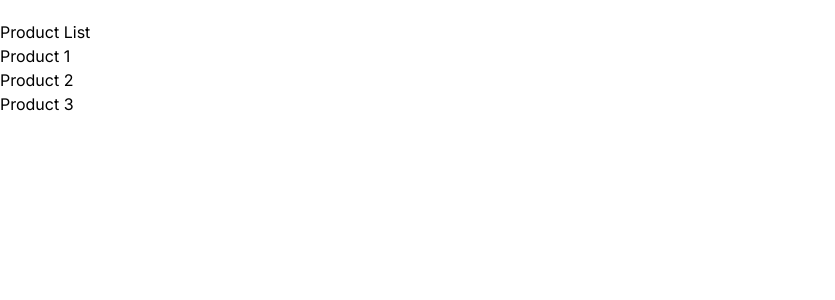
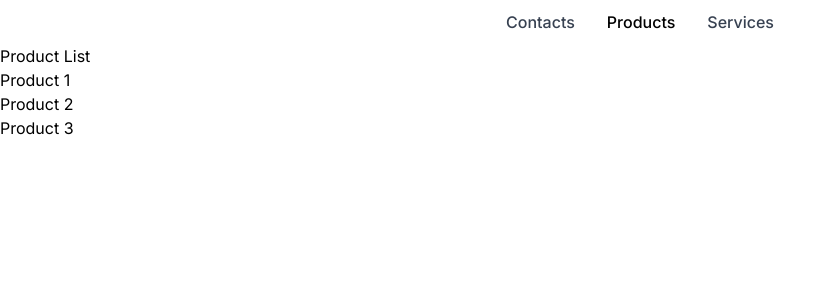
Before and after one commit to GarethPark/GKPProductManagerUI, a Next.js app: page /products in a window 1280 px wide. Shown: the top 300 px of the page, without its empty margins (0-835 px from the left). Built offline with nearby package versions, Linux system fonts and the light colour scheme.

Commit message:
added flowbite and mapping

```diff
--- a/app/components/Header.tsx
+++ b/app/components/Header.tsx
@@ -1,14 +1,39 @@
 
 'use client'
 
+import Link from 'next/link';
+import { usePathname } from 'next/navigation';
+
+const LINKS = [
+    { name: 'Contacts', href: '/' },
+    { name: 'Products', href: '/products' },
+    { name: 'Services', href: '/services' },
+  ];
+
 export const Header = () => {
+    const pathname = usePathname();
+
     return(
         <header>
             <nav className="bg-white border-gray-200 py-2.5 dark:bg-gray-800">
                 <div className="flex flex-wrap justify-center items-center mx-auto max-w-screen-xl">
-                <ul className="flex flex-col mt-4 font-medium lg:flex-row lg:space-x-8 lg:mt-0">
-
-                </ul>
+                    <ul className="flex flex-col mt-4 font-medium lg:flex-row lg:space-x-8 lg:mt-0">
+                        {LINKS.map((link) => {
+                            const isActive = link.href === pathname;
+                            return (
+                                <li key={link.name}>
+                                    <Link
+                                        href={link.href}
+                                        className={`block py-2 pr-4 pl-3 ${
+                                        isActive ? 'text-primary-700' : 'text-gray-700'
+                                        } border-b border-gray-100 hover:bg-gray-50 lg:hover:bg-transparent lg:border-0 lg:hover:text-primary-700 lg:p-0 dark:text-gray-400 lg:dark:hover:text-white dark:hover:bg-gray-700 dark:hover:text-white lg:dark:hover:bg-transparent dark:border-gray-700`}
+                                        aria-current="page">
+                                        {link.name}
+                                    </Link>
+                                </li>
+                            );
+                        })}
+                    </ul>
                 </div>
             </nav>
         </header>
```
